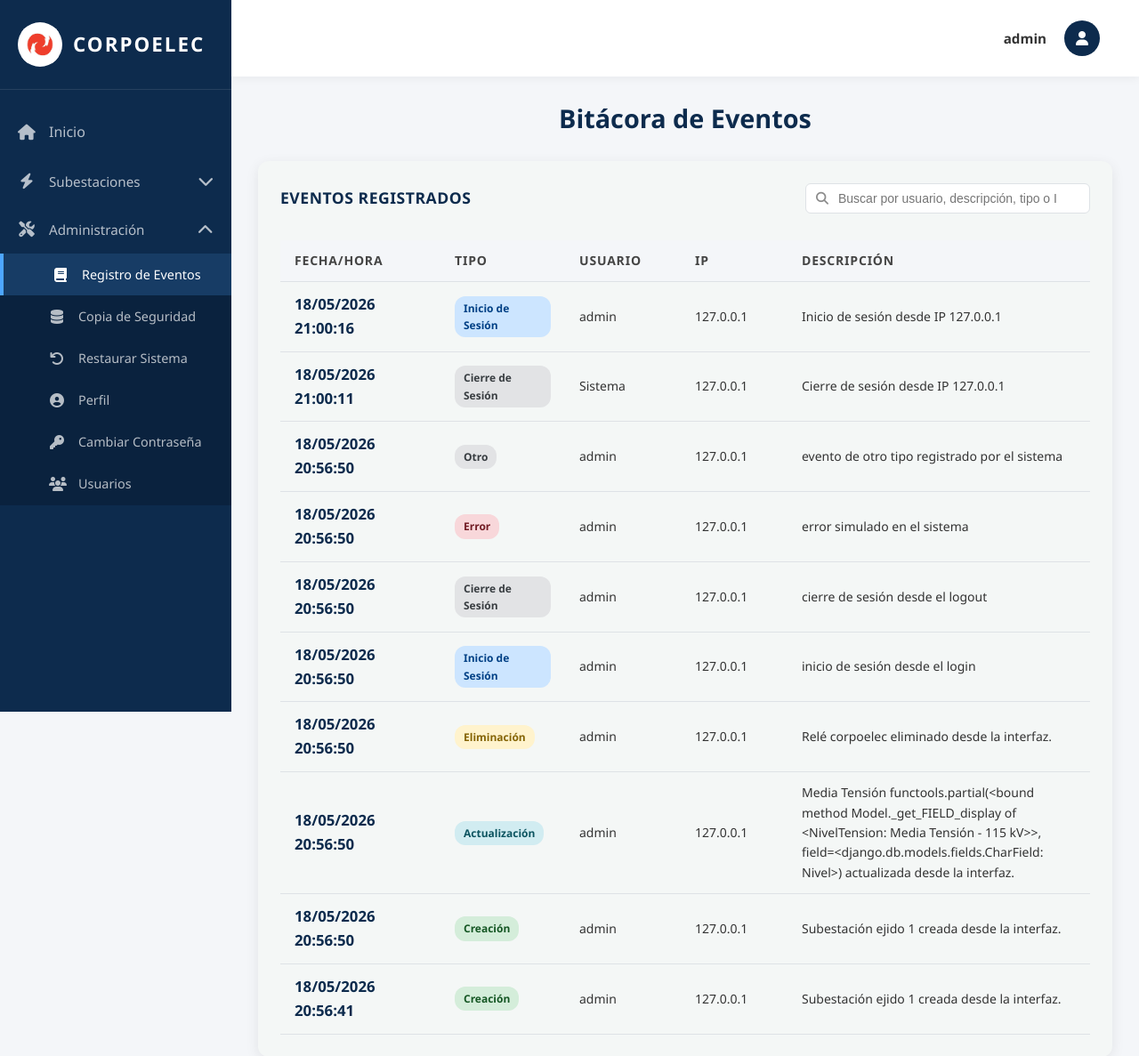
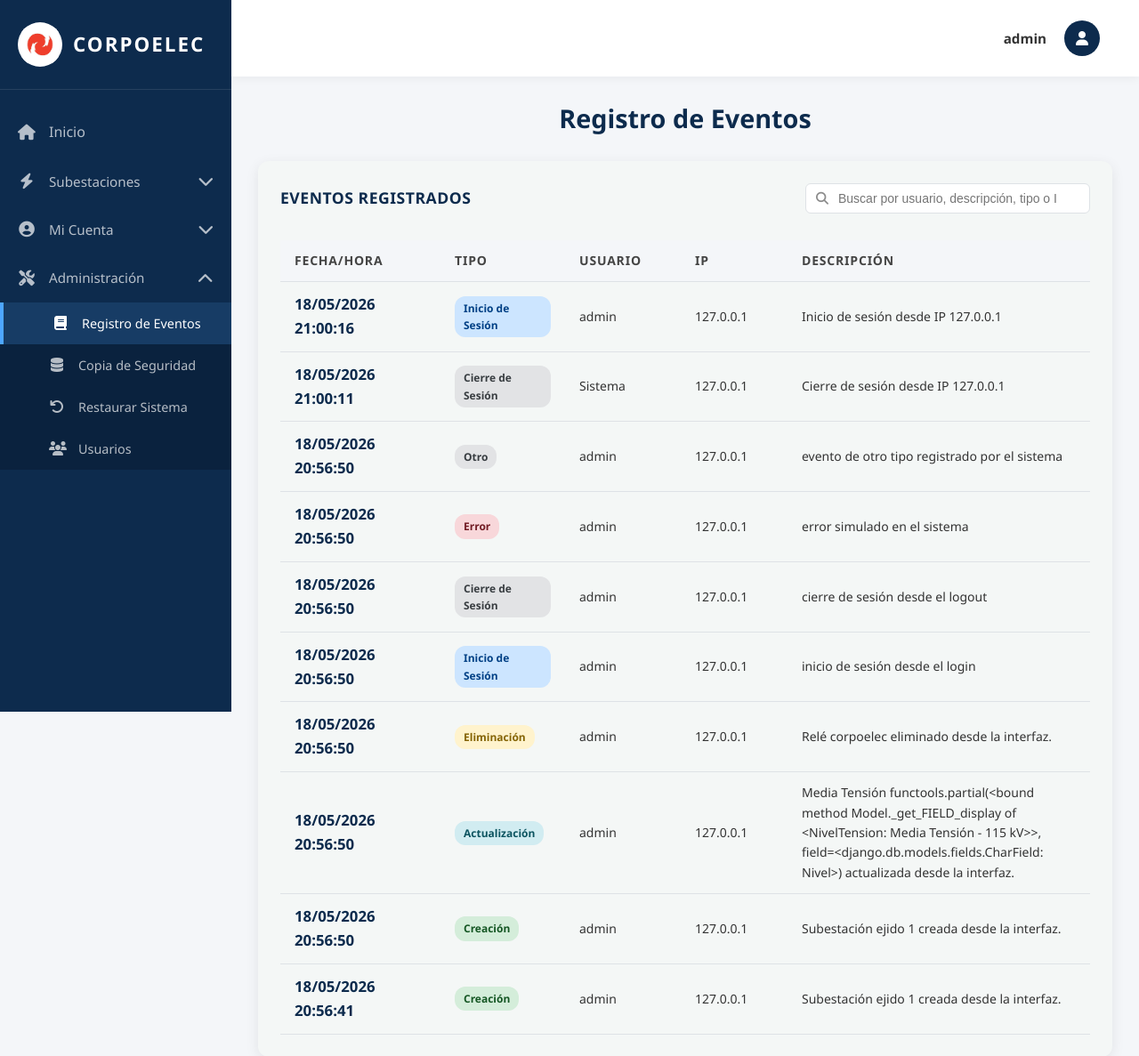
Before and after one commit to vidalyuriani15-hue/CORPOELEC-Pasantias, a Django app: page /bitacora/ in a window 1280 px wide. Shown: the top 1187 px of the page at 89% size. Run offline with Django 5.2, Linux system fonts and the light colour scheme; a user stored in the database is signed in; data comes from the database, SQL or seed files in the repository.

Commit message:
refactor(ui): update sidebar navigation and refine event logging terminology
Refactor the sidebar menu structure to replace the administration dropdown with a "Mi Cuenta" (My Account) section and update the terminology for the event logging system to improve consistency.

- Rename 'Bitácora de Eventos' to 'Registro de Eventos' in models, templates, and URLs
- Replace 'Administración' sidebar dropdown with 'Mi Cuenta' dropdown containing profile and password links
- Add a session timeout modal structure to the base template
- Update URL name for the event log from 'bitacora' to 'registro'

```diff
--- a/GridGuard/urls.py
+++ b/GridGuard/urls.py
@@ -21,7 +21,7 @@
     path('admin/eventos/', admin_eventos_view, name='admin_eventos'),
     path('admin/restaurar/', admin_restaurar_view, name='admin_restaurar'),
     path('admin/backup/', admin_backup_view, name='admin_backup'),
-    path('bitacora/', bitacora_view, name='bitacora'),
+    path('bitacora/', bitacora_view, name='registro'),
     path('admin/inicio/', index_view, name='admin_index'),
     path('admin/', admin.site.urls),
     path('', index_view, name='index'),
--- a/equipos/models.py
+++ b/equipos/models.py
@@ -248,7 +248,7 @@
 
     class Meta:
         verbose_name = 'Evento'
-        verbose_name_plural = 'Bitácora de Eventos'
+        verbose_name_plural = 'Registro de Eventos'
         ordering = ['-Fecha_Hora']
 
     def __str__(self):
--- a/templates/base.html
+++ b/templates/base.html
@@ -1801,6 +1801,41 @@
           <button type="button" class="btn" onclick="confirmarEliminar()" style="background: var(--red-accent); color: white; padding: 10px 24px; border: none;">
             <i class="fas fa-trash-alt" style="margin-right: 6px;"></i>
             Sí, Eliminar
+          </button>
+        </div>
+      </div>
+    </div>
+   </div>
+
+   <!-- Modal de cierre de sesión por inactividad -->
+   <div id="sessionTimeoutModal" class="modal">
+     <div class="modal-dialog">
+       <div class="modal-content">
+         <div class="modal-header">
+           <h5 class="modal-title" style="color: var(--orange-accent, #e67e22);">
+             <i class="fas fa-clock" style="margin-right: 8px;"></i>
+             Sesión por Expirar
+           </h5>
+         </div>
+         <div class="modal-body" style="text-align: center; padding: 30px 25px;">
+           <div style="font-size: 3.5rem; color: var(--orange-accent, #e67e22); margin-bottom: 20px;">
+             <i class="fas fa-hourglass-half"></i>
+           </div>
+           <h4 style="margin-bottom: 8px; color: var(--blue-dark);">¿Desea continuar su sesión?</h4>
+           <p style="color: var(--gray-600); font-size: 1.05rem; margin-bottom: 8px;">
+             Su sesión se cerrará automáticamente por inactividad.
+           </p>
+           <p id="sessionCountdown" style="color: var(--orange-accent, #e67e22); font-size: 1.6rem; font-weight: 700; margin: 0;">
+             <!-- segundos restantes, actualizado por JS -->
+           </p>
+         </div>
+         <div class="modal-footer" style="justify-content: center; gap: 15px;">
+           <button type="button" class="btn btn-secondary" onclick="cerrarModalTimeout()" style="padding: 10px 24px;">
+             Cerrar Sesión
+           </button>
+           <button type="button" class="btn btn-primary" id="btnContinuarSesion" onclick="continuarSesion()" style="padding: 10px 24px;">
+             <i class="fas fa-sign-in-alt" style="margin-right: 6px;"></i>
+             Continuar Sesión
            </button>
          </div>
        </div>
@@ -1862,15 +1897,34 @@
             </div>
          </div>
 
+          <!-- Dropdown Mi Cuenta -->
+          <div class="sidebar-dropdown {% if request.path == '/perfil/' or request.path == '/admin/perfil/' or request.path == '/cambiar-clave/' or request.path == '/admin/cambiar-clave/' %}active{% endif %}">
+            <a href="#" class="dropdown-toggle" onclick="toggleDropdown(event, 'cuenta-dropdown')">
+              <i class="fas fa-user-circle"></i>
+              <span>Mi Cuenta</span>
+              <i class="fas fa-chevron-down dropdown-arrow"></i>
+            </a>
+            <div class="dropdown-menu" id="cuenta-dropdown">
+              <a href="{% url 'perfil' %}" class="{% if request.path == '/perfil/' or request.path == '/admin/perfil/' %}active{% endif %}" onclick="closeMobileSidebar()">
+                <i class="fas fa-user"></i>
+                <span>Perfil</span>
+              </a>
+              <a href="{% url 'cambiar_clave' %}" class="{% if request.path == '/cambiar-clave/' or request.path == '/admin/cambiar-clave/' %}active{% endif %}" onclick="closeMobileSidebar()">
+                <i class="fas fa-key"></i>
+                <span>Cambiar Contraseña</span>
+              </a>
+            </div>
+          </div>
+
           <!-- Dropdown Utilidades de Administración -->
-         <div class="sidebar-dropdown {% if request.path == '/bitacora/' or request.path == '/admin/restaurar/' or request.path == '/admin/backup/' or request.path == '/admin/perfil/' or request.path == '/admin/cambiar-clave/' %}active{% endif %}">
+          <div class="sidebar-dropdown {% if request.path == '/bitacora/' or request.path == '/admin/restaurar/' or request.path == '/admin/backup/' %}active{% endif %}">
             <a href="#" class="dropdown-toggle" onclick="toggleDropdown(event, 'admin-dropdown')">
               <i class="fas fa-tools"></i>
               <span>Administración</span>
               <i class="fas fa-chevron-down dropdown-arrow"></i>
             </a>
              <div class="dropdown-menu" id="admin-dropdown">
-              <a href="{% url 'bitacora' %}" class="{% if request.path == '/bitacora/' %}active{% endif %}" onclick="closeMobileSidebar()">
+               <a href="{% url 'registro' %}" class="{% if request.path == '/bitacora/' %}active{% endif %}" onclick="closeMobileSidebar()">
                  <i class="fas fa-book"></i>
                  <span>Registro de Eventos</span>
                </a>
@@ -1881,14 +1935,6 @@
               <a href="{% url 'admin_restaurar' %}" class="{% if request.path == '/admin/restaurar/' %}active{% endif %}" onclick="closeMobileSidebar()">
                 <i class="fas fa-undo"></i>
                 <span>Restaurar Sistema</span>
-             </a>
-             <a href="{% url 'perfil' %}" class="{% if request.path == '/perfil/' or request.path == '/admin/perfil/' %}active{% endif %}" onclick="closeMobileSidebar()">
-               <i class="fas fa-user-circle"></i>
-               <span>Perfil</span>
-             </a>
-              <a href="{% url 'cambiar_clave' %}" class="{% if request.path == '/cambiar-clave/' or request.path == '/admin/cambiar-clave/' %}active{% endif %}" onclick="closeMobileSidebar()">
-                <i class="fas fa-key"></i>
-                <span>Cambiar Contraseña</span>
               </a>
               {% if user.is_staff %}
               <a href="{% url 'admin_usuarios' %}" class="{% if request.path == '/admin/usuarios/' %}active{% endif %}" onclick="closeMobileSidebar()">
--- a/templates/bitacora.html
+++ b/templates/bitacora.html
@@ -1,11 +1,11 @@
 {% extends 'base.html' %}
 {% load static %}
 
-{% block title %}CORPOELEC - Bitácora de Eventos{% endblock %}
+{% block title %}CORPOELEC - Registro de Eventos{% endblock %}
 
 {% block content %}
 <div class="welcome-text">
-  <h2>Bitácora de Eventos</h2>
+  <h2>Registro de Eventos</h2>
 </div>
 
 {% if messages %}
@@ -25,7 +25,7 @@
 <!-- Header para impresión con logo -->
 <div class="print-header" style="display: none;">
   <img src="{% static 'img/logo.jpg' %}" alt="CORPOELEC" style="height: 50px;">
-  <h3>Bitácora de Eventos</h3>
+  <h3>Registro de Eventos</h3>
 </div>
 
 <div class="table-section">
```
Also changed, not shown: equipos/migrations/0022_alter_evento_options.py (added). Lines whose indentation alone changed are shown as unchanged.
